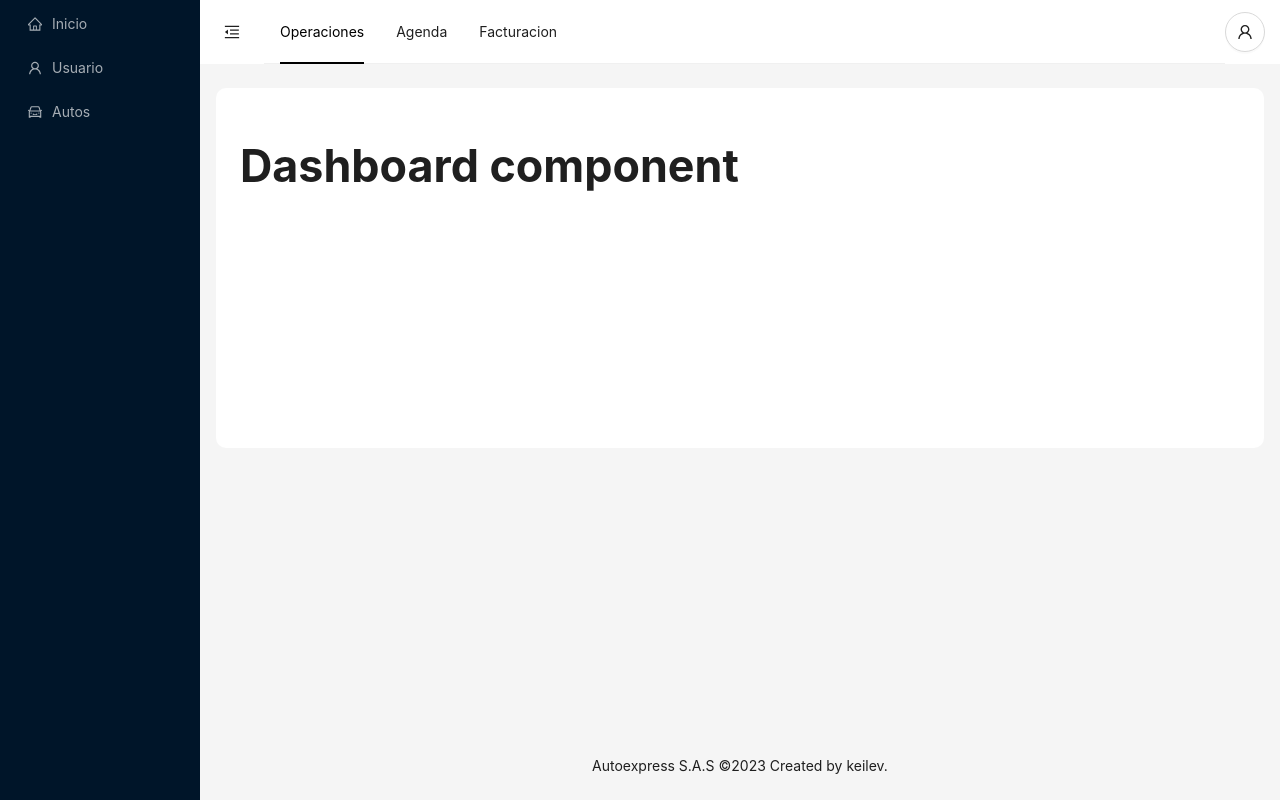
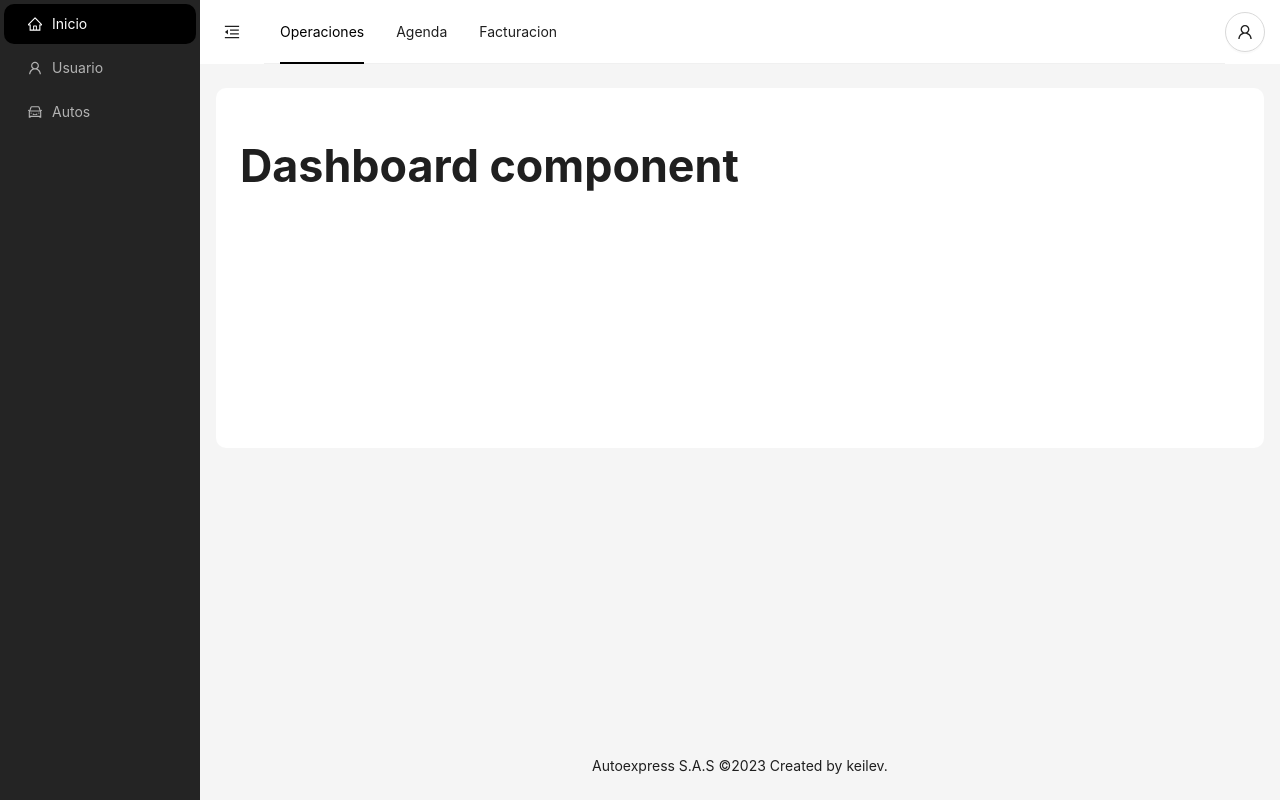
Before and after one commit to keilevv/autoexpress, a React (Vite) app in the folder client/: page /dashboard in a window 1280 px wide. Built offline with nearby package versions, Linux system fonts and the light colour scheme.

Commit message:
a bit of coloring

```diff
--- a/client/src/containers/Layout/index.jsx
+++ b/client/src/containers/Layout/index.jsx
@@ -6,6 +6,7 @@ import {
 } from "@ant-design/icons";
 import { Layout, Menu, theme, Button, Dropdown } from "antd";
 import useSidebar from "../../hooks/useSidebar";
+import "./style.css";
 
 const { Header, Content, Footer, Sider } = Layout;
 
@@ -46,9 +47,10 @@ function MainLayout({ children }) {
       >
         <div className="demo-logo-vertical" />
         <Menu
+        style={{backgroundColor: "#242424"}}
           theme="dark"
           mode="inline"
-          defaultSelectedKeys={["4"]}
+          defaultSelectedKeys={["home"]}
           items={items}
         />
       </Sider>
--- a/client/src/containers/Layout/style.css
+++ b/client/src/containers/Layout/style.css
@@ -0,0 +1,10 @@
+.ant-menu-item.ant-menu-item-selected {
+  background-color: "red";
+}
+.ant-layout-sider-dark {
+  background-color: red;
+}
+
+aside {
+  background-color: #242424 !important;
+}
--- a/client/src/containers/Login/style.css
+++ b/client/src/containers/Login/style.css
@@ -12,7 +12,7 @@
   background: linear-gradient(
     0deg,
     rgba(71, 73, 73, 1) 0%,
-    rgba(45, 45, 45, 1) 54%
+    #272727 54%
   );
   .login-content {
     width: 100%;
```
Also changed, not shown: client/src/assets/images/autoexpress_color_pallete.png (added).
